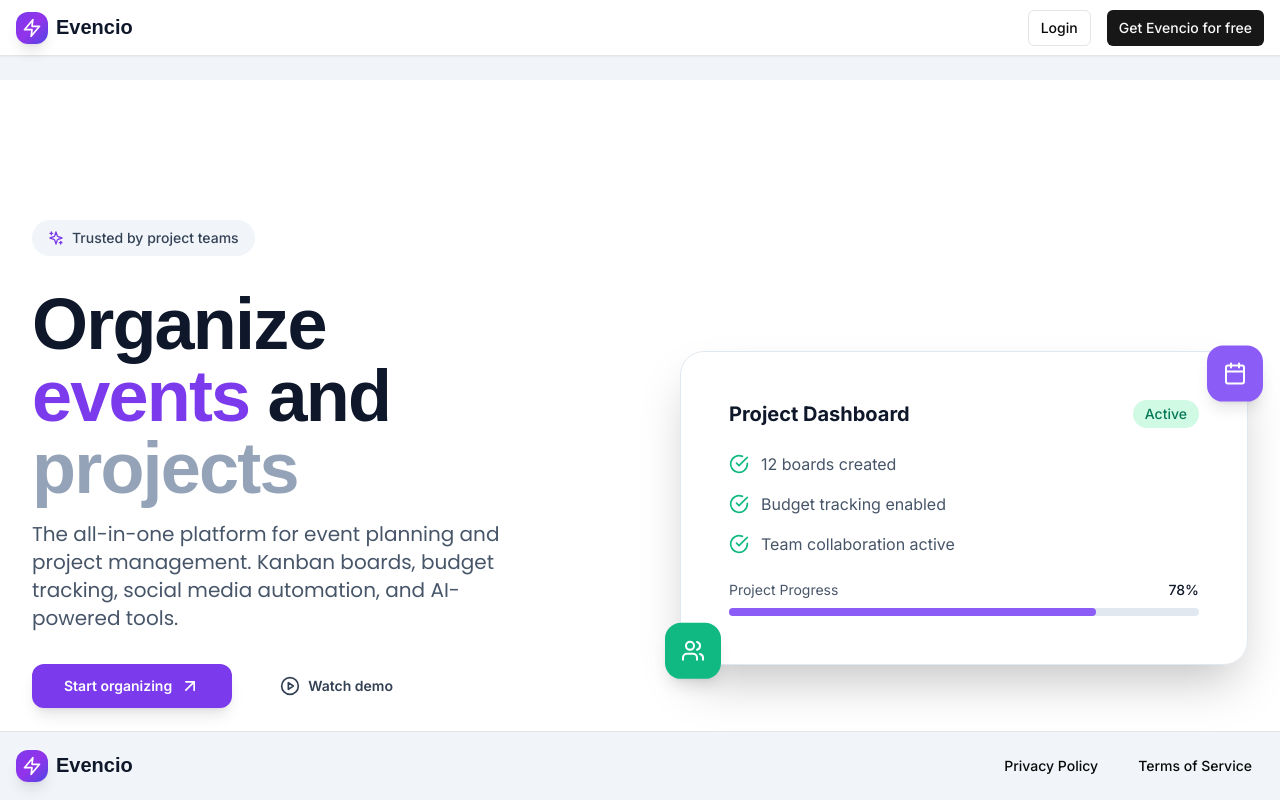
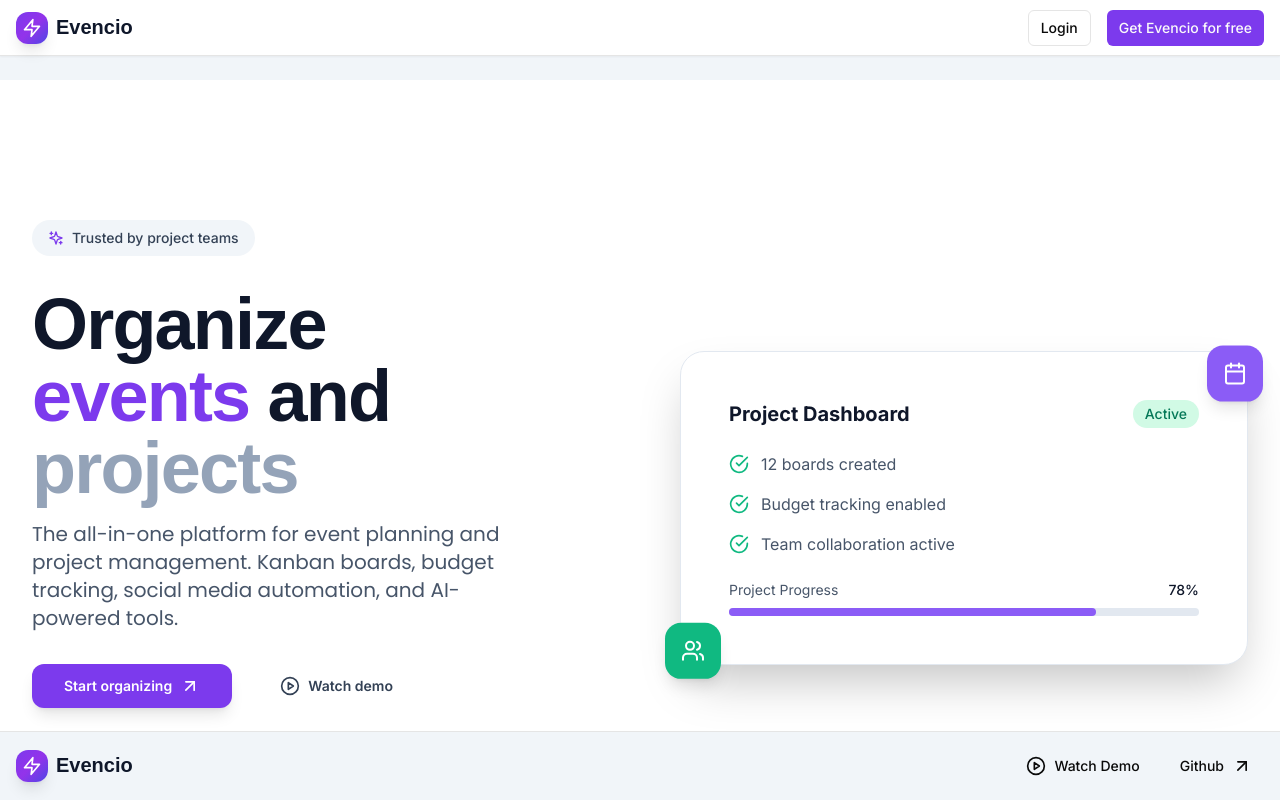
Before and after one commit to Romit77/Evencio, a Next.js app: page / in a window 1280 px wide. Shown: the top 800 px of the page. Built offline with nearby package versions, Linux system fonts and the light colour scheme; a web font is replaced by a local one.

Commit message:
Refactor footer and navbar

```diff
--- a/app/(marketing)/_components/footer.tsx
+++ b/app/(marketing)/_components/footer.tsx
@@ -1,5 +1,7 @@
 import { Logo } from "@/components/logo";
 import { Button } from "@/components/ui/button";
+import { ArrowUpRight, PlayCircle } from "lucide-react";
+import Link from "next/link";
 
 export const Footer = () => {
   return (
@@ -9,13 +11,27 @@ export const Footer = () => {
     >
       <div className="md:max-w-screen-2xl mx-auto flex items-center w-full justify-between">
         <Logo />
-        <div className="space-x-4 md:block md:w-auto flex items-center justify-between w-full">
-          <Button size="sm" variant="ghost" data-testid="footer_policy_button">
-            Privacy Policy
-          </Button>
-          <Button size="sm" variant="ghost" data-testid="footer_terms_button">
-            Terms of Service
-          </Button>
+        <div className="flex items-center space-x-4">
+          <Link href="/sign-up">
+            <Button
+              size="sm"
+              variant="ghost"
+              data-testid="footer_policy_button"
+            >
+              <PlayCircle className="mr-2 w-5 h-5" />
+              Watch Demo
+            </Button>
+          </Link>
+          <Link href={"https://github.com/Romit77/Evencio"} target="_blank">
+            <Button
+              size="sm"
+              variant="ghost"
+              data-testid="footer_policy_button"
+            >
+              Github
+              <ArrowUpRight className="ml-2 w-5 h-5" />
+            </Button>
+          </Link>
         </div>
       </div>
     </div>
--- a/app/(marketing)/_components/navbar.tsx
+++ b/app/(marketing)/_components/navbar.tsx
@@ -20,7 +20,12 @@ export const Navbar = () => {
           >
             <Link href="/sign-in">Login</Link>
           </Button>
-          <Button size="sm" asChild data-testid="navbar_get_taskify_button">
+          <Button
+            size="sm"
+            className="bg-violet-600 hover:bg-violet-700"
+            asChild
+            data-testid="navbar_get_taskify_button"
+          >
             <Link href="/sign-up">Get Evencio for free</Link>
           </Button>
         </div>
```
